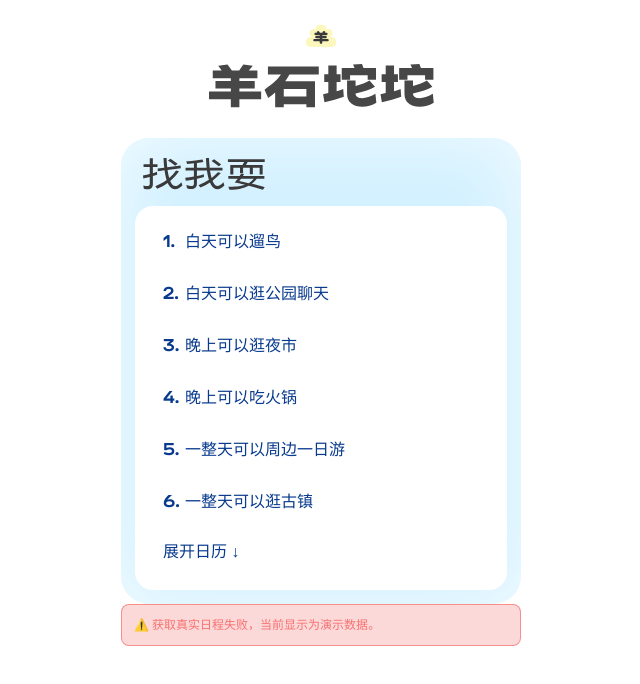
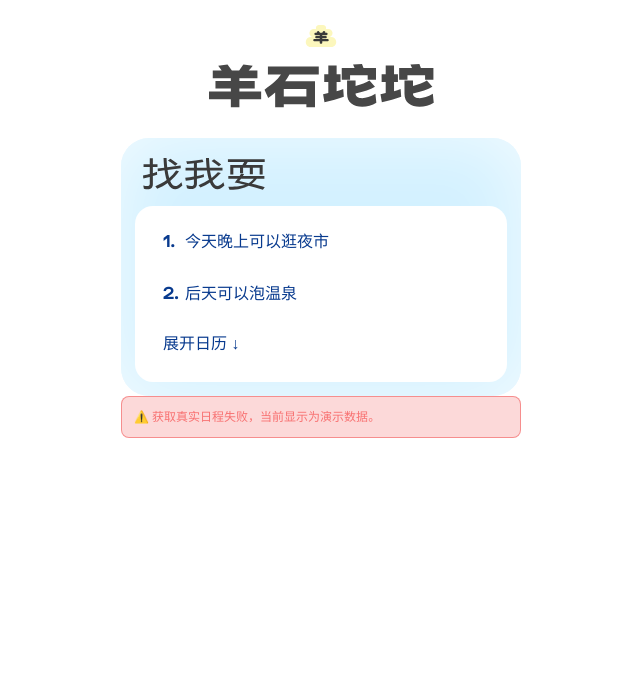
Before and after one commit to yanghaoleng/Mickywa-homepage, a React (Vite) app: page / in a window 1280 px wide. Shown: the top 684 px of the page, without its empty margins (319-959 px from the left). Built offline with nearby package versions, Linux system fonts and the light colour scheme; the HTML template or start-up script is replaced by a standard one.

Commit message:
Fix smart recommendations relative time

```diff
--- a/src/components/Schedule.jsx
+++ b/src/components/Schedule.jsx
@@ -79,6 +79,7 @@ export default function Schedule({ theme }) {
   const [loading, setLoading] = useState(true);
   const [error, setError] = useState(false);
   const [isMock, setIsMock] = useState(false);
+  const [dismissedMockNotice, setDismissedMockNotice] = useState(false);
 
   const [showBackToday, setShowBackToday] = useState(false);
 
@@ -503,6 +504,7 @@ export default function Schedule({ theme }) {
   const recommendations = useMemo(() => {
     const now = new Date();
     const base = new Date(now.getFullYear(), now.getMonth(), now.getDate());
+    const futureLimit = new Date(base.getTime() + 21 * 86400000);
 
     const daytimeActivities = [
       '遛鸟',
@@ -529,10 +531,10 @@ export default function Schedule({ theme }) {
       '桌游吧'
     ];
 
-    const allDayActivities = [
-      '周边一日游',
+    const holidayActivities = [
       '逛古镇',
       '泡温泉',
+      '周边一日游',
       '打Switch',
       '密室逃脱/剧本杀',
       '桌游吧'
@@ -543,74 +545,110 @@ export default function Schedule({ theme }) {
       return dow === 0 || dow === 6;
     };
 
-    const isHoliday = (day) => Boolean(day.holidayName && day.holidayName !== '补班');
+    const isHoliday = (day) => Boolean(day?.holidayName && day.holidayName !== '补班');
     const isWorkday = (day) => day?.date instanceof Date && !isWeekend(day.date) && !day.holidayName;
     const isNormalWeekend = (day) => day?.date instanceof Date && isWeekend(day.date) && !day.holidayName;
 
-    const relOrWeek = (date) => {
-      const rel = formatRelativeDate(date);
-      if (rel === '今天' || rel === '明天' || rel === '后天') return rel;
-      const prefix = weekPrefix(date);
-      if (prefix) return `${prefix}${weekdayLabel(date)}`;
-      return rel;
-    };
-
     const pickSlotByKey = (day, key) => day?.slots?.find(s => s.key === key && s.status === 'free') || null;
-
-    const pickRecommendation = (day, type) => {
-      if (!day?.slots?.length) return null;
-      if (type === 'daytime') {
-        const slot = pickSlotByKey(day, 'daytime');
-        if (!slot) return null;
-        return { slot, label: '白天' };
-      }
-      if (type === 'evening') {
-        const slot = pickSlotByKey(day, 'evening');
-        if (!slot) return null;
-        return { slot, label: '晚上' };
-      }
+    const hasDaytime = (day) => Boolean(pickSlotByKey(day, 'daytime'));
+    const hasEvening = (day) => Boolean(pickSlotByKey(day, 'evening'));
+    const hasAnyFree = (day) => hasDaytime(day) || hasEvening(day);
+    const isAllDay = (day) => hasDaytime(day) && hasEvening(day);
+
+    const pickSlotGroup = (day) => {
       const daytime = pickSlotByKey(day, 'daytime');
       const evening = pickSlotByKey(day, 'evening');
-      if (daytime && evening) return { slot: daytime, label: '全天' };
-      if (daytime) return { slot: daytime, label: '白天' };
-      if (evening) return { slot: evening, label: '晚上' };
+      if (daytime && evening) return 'all';
+      if (daytime) return 'daytime';
+      if (evening) return 'evening';
       return null;
+    };
+
+    const pickSlot = (day, slotGroup) => {
+      if (slotGroup === 'daytime') return pickSlotByKey(day, 'daytime');
+      if (slotGroup === 'evening') return pickSlotByKey(day, 'evening');
+      return pickSlotByKey(day, 'daytime') || pickSlotByKey(day, 'evening');
+    };
+
+    const periodLabel = (slotGroup) => {
+      if (slotGroup === 'daytime') return '白天';
+      if (slotGroup === 'evening') return '晚上';
+      return '全天';
+    };
+
+    const formatSlotText = (date, slotGroup) => {
+      const relative = formatRelativeDate(date);
+      return slotGroup === 'all' ? relative : `${relative}${periodLabel(slotGroup)}`;
+    };
+
+    const makeCard = (day, slotGroup, type, activityIndex = 0) => {
+      const slot = pickSlot(day, slotGroup);
+      if (!slot) return null;
+      const activityPool = slotGroup === 'daytime'
+        ? daytimeActivities
+        : slotGroup === 'evening'
+          ? eveningActivities
+          : holidayActivities;
+      const titlePrefix = type === 'holiday' ? '可以去' : '可以';
+      return {
+        id: `rec-${day.key}-${slotGroup}`,
+        dayKey: day.key,
+        date: day.date,
+        type,
+        slotGroup,
+        slotKey: slot.key,
+        title: `${formatSlotText(day.date, slotGroup)}${titlePrefix}${activityPool[activityIndex % activityPool.length]}`,
+        dateText: formatSlotText(day.date, slotGroup),
+        isAllDay: slotGroup === 'all'
+      };
     };
 
     const upcomingDays = schedule
       .filter(d => d?.date instanceof Date)
-      .filter(d => d.date >= base);
-
-    const daytimeDays = upcomingDays.filter(isWorkday).filter(d => pickRecommendation(d, 'daytime'));
-    const eveningDays = upcomingDays.filter(d => pickRecommendation(d, 'evening'));
-    const allDayDays = upcomingDays.filter(d => pickRecommendation(d, 'all'));
-
-    const buildCards = (days, label, pool, type) => {
-      if (!days.length) return [];
-      const chosen = days.slice(0, 2);
-      return chosen.map((day, index) => {
-        const picked = pickRecommendation(day, type);
-        if (!picked) return null;
-        const titleText = pool[index % pool.length];
+      .filter(d => d.date >= base)
+      .sort((a, b) => a.date - b.date);
+
+    const candidates = upcomingDays
+      .map((day) => {
+        const slotGroup = pickSlotGroup(day);
+        if (!slotGroup) return null;
         return {
-          id: `rec-${type}-${day.key}`,
-          type,
-          date: day.date,
-          dateText: `${relOrWeek(day.date)}${picked.label === '全天' ? '' : picked.label}`,
-          dayKey: day.key,
-          slotKey: picked.slot.key,
-          title: `${label}${titleText}`
+          day,
+          slotGroup,
+          type: isHoliday(day) ? 'holiday' : (isWeekend(day.date) ? 'weekend' : 'workday')
         };
-      }).filter(Boolean);
-    };
-
-    const list = [
-      ...buildCards(daytimeDays, '白天可以', daytimeActivities, 'daytime'),
-      ...buildCards(eveningDays, '晚上可以', eveningActivities, 'evening'),
-      ...buildCards(allDayDays, '一整天可以', allDayActivities, 'all')
-    ];
-
-    return list.slice(0, 6);
+      })
+      .filter(Boolean);
+
+    const firstWeekend = candidates.find(item => item.type === 'weekend');
+    const firstWorkday = candidates.find(item => item.type === 'workday');
+    const firstHoliday = candidates.find(item => item.type === 'holiday' && item.day.date <= futureLimit);
+
+    const primary = [];
+    const usedDayKeys = new Set();
+
+    const pushCard = (item, activityIndex = 0) => {
+      if (!item || usedDayKeys.has(item.day.key)) return;
+      const card = makeCard(item.day, item.slotGroup, item.type, activityIndex);
+      if (!card) return;
+      usedDayKeys.add(item.day.key);
+      primary.push(card);
+    };
+
+    pushCard(firstWorkday, 0);
+    pushCard(firstWeekend, 1);
+
+    const primaryWeekendOrAllDay = primary[0]?.type === 'weekend' || primary[0]?.isAllDay;
+    if (primaryWeekendOrAllDay) {
+      pushCard(candidates.find(item => item.type === 'workday' && !usedDayKeys.has(item.day.key)), 2);
+    }
+
+    if (firstHoliday) {
+      pushCard(firstHoliday, 3);
+    }
+
+    const sorted = primary.sort((a, b) => a.date - b.date);
+    return sorted.slice(0, 3);
   }, [recNonce, schedule]);
 
   useEffect(() => {
@@ -1168,13 +1206,14 @@ export default function Schedule({ theme }) {
                   {(recommendations.length ? recommendations : [{ id: 'rec-empty', title: '暂无可预约时间', subtitle: '', disabled: true }]).map((rec, idx) => {
                     const isDisabled = !!rec.disabled;
                     const isSelected = selectedSmartId && rec.id === selectedSmartId;
+                    const recTitle = rec.title;
 
                     return (
                       <SmartRecButton
                         key={rec.id}
                         idx={idx}
                         recId={rec.id}
-                        title={rec.title}
+                        title={recTitle}
                         disabled={isDisabled}
                         selected={Boolean(isSelected)}
                         fading={rec.id === fadingSmartId}
@@ -1337,11 +1376,18 @@ export default function Schedule({ theme }) {
                               const eveningSlotIdx = eveningSlot ? item.slots.indexOf(eveningSlot) : null;
                               const eveningUniqueKey = eveningSlotIdx !== null ? `${item.key}-${eveningSlotIdx}` : null;
                               const showFocus = bookingType !== 'busy' && isSelected;
+                              const slotBgClass = bookingType === 'busy'
+                                ? "dark:bg-[#FFFFFF]/4 bg-[#333333]/10"
+                                : isEvening
+                                  ? "bg-[#F6F1FF] text-[#5A3A9E] dark:bg-[#4E2F86] dark:text-[#F2ECFF] shadow-[inset_0_-10px_24px_rgba(122,92,191,0.32),inset_0_0_26px_rgba(255,255,255,0.72)] dark:shadow-[inset_0_-10px_24px_rgba(122,92,191,0.42),inset_0_0_26px_rgba(255,255,255,0.12)]"
+                                  : "bg-[#D3F1FF] text-[#083A8E] dark:bg-[#083A8E] dark:text-[#FFFFFF] shadow-[0_0_32px_0_rgba(255,255,255,0.80)_inset] dark:shadow-[0_0_32px_0_rgba(255,255,255,0.20)_inset]";
                               const primaryTextClass = bookingType === 'busy'
                                 ? "dark:text-[#FFFFFF]/60 text-[#3A3A3A]/50"
                                 : isSelected
                                   ? "!text-[#3A3A3A] dark:!text-[#3A3A3A]"
-                                  : "text-[#083A8E] dark:text-[#FFFFFF]";
+                                  : isEvening
+                                    ? "text-[#5A3A9E] dark:text-[#F2ECFF]"
+                                    : "text-[#083A8E] dark:text-[#FFFFFF]";
 
                               const metaTextClass = isSelected
                                 ? "text-[#3A3A3A]/50 dark:text-[#083A8E]/45"
@@ -1398,7 +1444,7 @@ export default function Schedule({ theme }) {
                                           if (daySlot && daySlotIdx !== null) onSlotTap(item, daySlot, daySlotIdx);
                                         }}
                                         className={["slot-item w-full h-full px-1.5 py-2 rounded-[12px] flex flex-col items-start justify-center gap-1 transition-all duration-0 ease-out transform cursor-pointer relative",
-                                          "bg-[#D3F1FF] text-[#083A8E] dark:bg-[#083A8E] dark:text-[#FFFFFF] shadow-[0_0_32px_0_rgba(255,255,255,0.80)_inset] dark:shadow-[0_0_32px_0_rgba(255,255,255,0.20)_inset]",
+                                          slotBgClass,
                                           showFocus ? "!opacity-100 -translate-y-1.25" : ""
                                         ].join(' ')}>
                                         <div className={["absolute inset-0 rounded-[12px] pointer-events-none animate-color-change transition-opacity ease-out", showFocus ? "opacity-100 duration-0" : "opacity-0 duration-[1000ms]"].join(' ')}></div>
@@ -1427,7 +1473,7 @@ export default function Schedule({ theme }) {
                                           if (eveningSlot && eveningSlotIdx !== null) onSlotTap(item, eveningSlot, eveningSlotIdx);
                                         }}
                                         className={["slot-item w-full h-full px-1.5 py-2 rounded-[12px] flex flex-col items-start justify-center gap-1 transition-all duration-0 ease-out transform cursor-pointer relative",
-                                          "bg-[#D3F1FF] text-[#083A8E] dark:bg-[#083A8E] dark:text-[#FFFFFF] shadow-[0_0_32px_0_rgba(255,255,255,0.80)_inset] dark:shadow-[0_0_32px_0_rgba(255,255,255,0.20)_inset]",
+                                          slotBgClass,
                                           showFocus ? "!opacity-100 -translate-y-1.25" : ""
                                         ].join(' ')}>
                                         <div className={["absolute inset-0 rounded-[12px] pointer-events-none animate-color-change transition-opacity ease-out", showFocus ? "opacity-100 duration-0" : "opacity-0 duration-[1000ms]"].join(' ')}></div>
```
